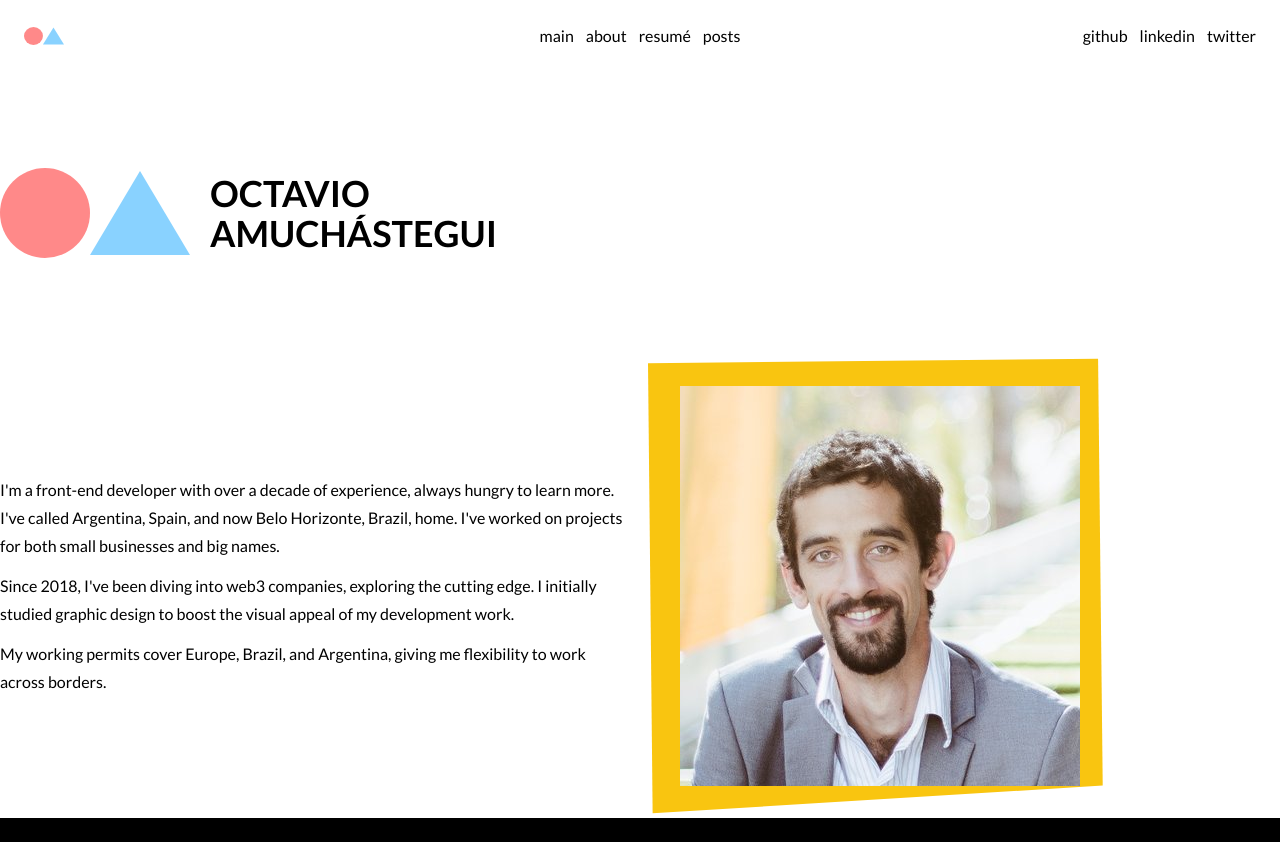
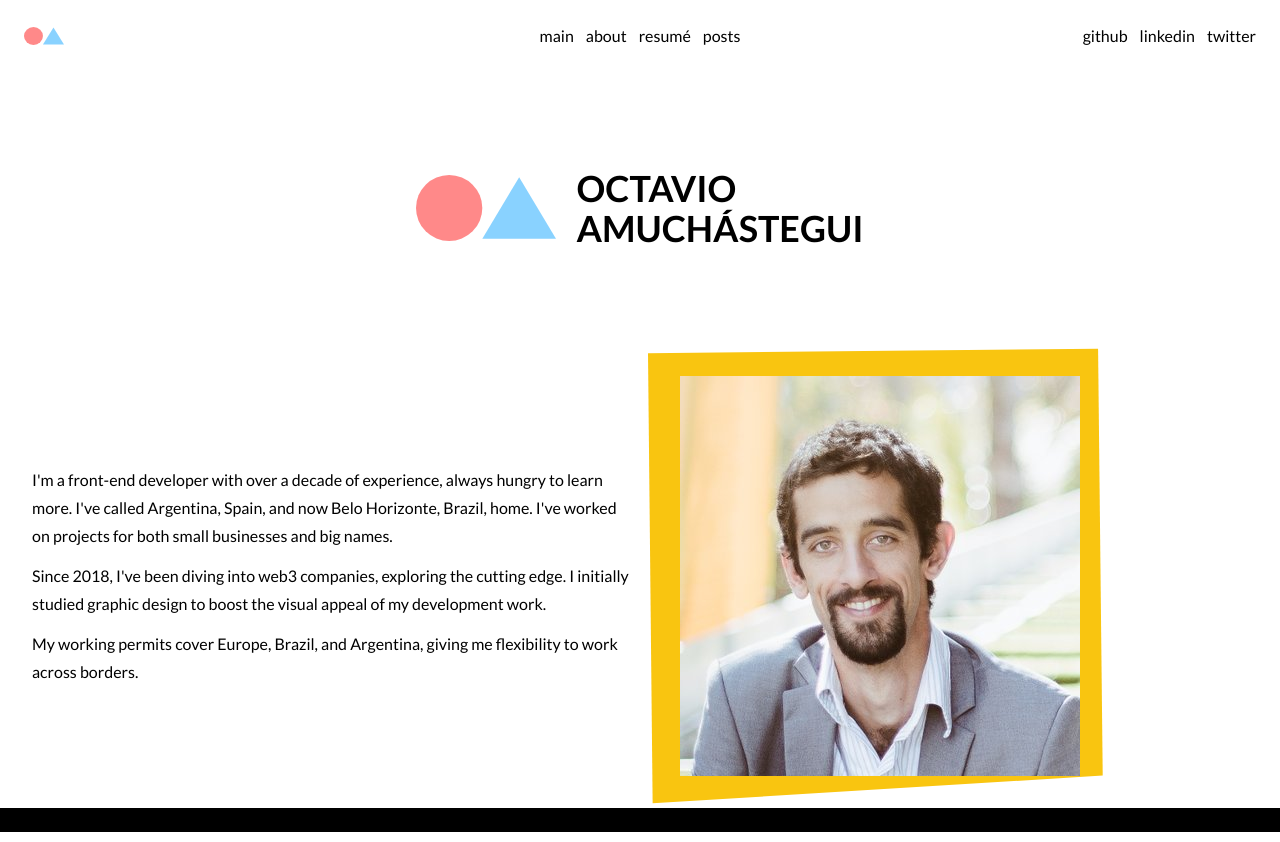
Before and after one commit to octavioamu/octavioamu-site, a Next.js app: page /about in a window 1280 px wide. Built offline with nearby package versions, Linux system fonts and the light colour scheme.

Commit message:
fix about page

```diff
--- a/app/about/page.tsx
+++ b/app/about/page.tsx
@@ -1,9 +1,11 @@
 import Image from "next/image";
 import ShapePath from "../components/ShapePath";
+import Header from "../components/ui/Header";
 export default function About() {
   return (
     <main className="container mx-auto">
-      <div className="flex items-center gap-5 py-10 lg:py-24 container mx-auto">
+      <Header />
+      {/* <div className="flex items-center gap-5 py-10 lg:py-24 container mx-auto">
         <Image
           src="/symbol.svg"
           alt="Vercel Logo"
@@ -16,8 +18,8 @@ export default function About() {
           <span>Octavio</span>
           <span>Amuchástegui</span>
         </div>
-      </div>
-      <div className="grid grid-cols-2 gap-4 items-center">
+      </div> */}
+      <div className="grid md:grid-cols-2 gap-4 items-center px-8">
         <div className="leading-7 space-y-3">
           <p>
             I&apos;m a front-end developer with over a decade of experience,
```
